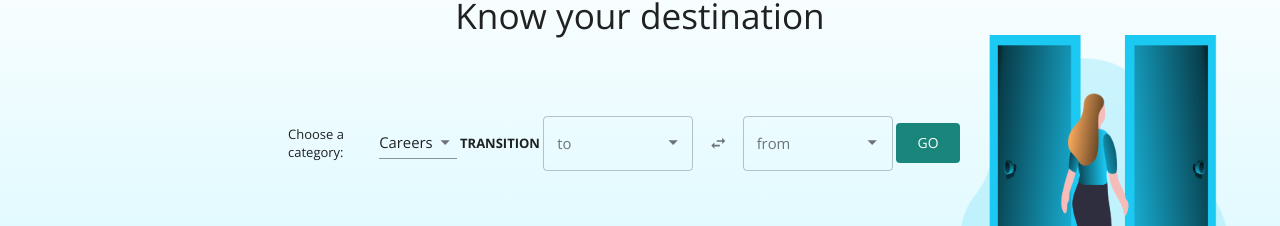
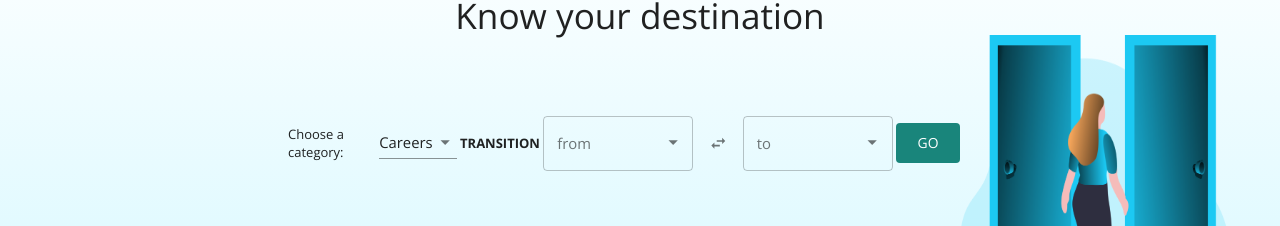
Before and after one commit to ricjohn-acosta/isitbetterthere, a Next.js app: page / in a window 1280 px wide. Both pictures are taken after a click on the button 717 px from the left and 329 px from the top of the page. Shown: the part 186-412 px from the top of the page. Built offline with nearby package versions, Linux system fonts and the light colour scheme.

Commit message:
quick fix on swapping feature

```diff
--- a/components/Content/Sections/MainSection.js
+++ b/components/Content/Sections/MainSection.js
@@ -199,7 +199,7 @@ const MainSection = () => {
                 variant="filled"
                 style={{ width: 200 }}
                 renderInput={(params) => (
-                  <TextField {...params} label={"to"} variant="outlined" />
+                  <TextField {...params} label={"from"} variant="outlined" />
                 )}
               />
             ) : (
@@ -311,7 +311,7 @@ const MainSection = () => {
                 variant="filled"
                 style={{ width: 200 }}
                 renderInput={(params) => (
-                  <TextField {...params} label={"from"} variant="outlined" />
+                  <TextField {...params} label={"to"} variant="outlined" />
                 )}
               />
             )}
```
